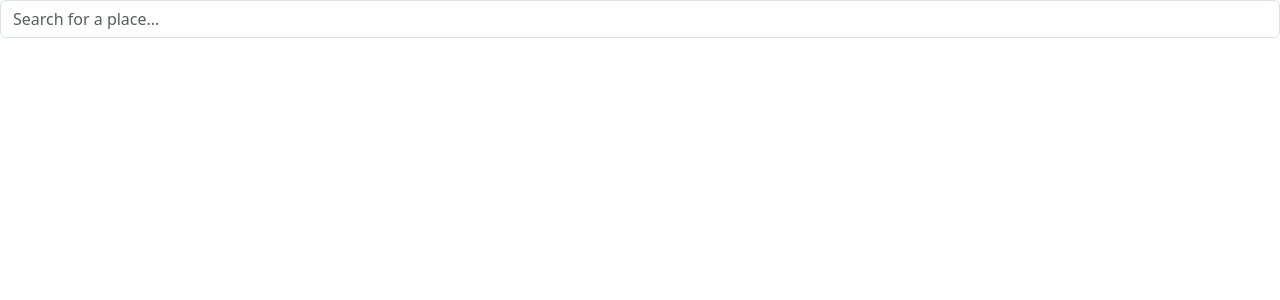
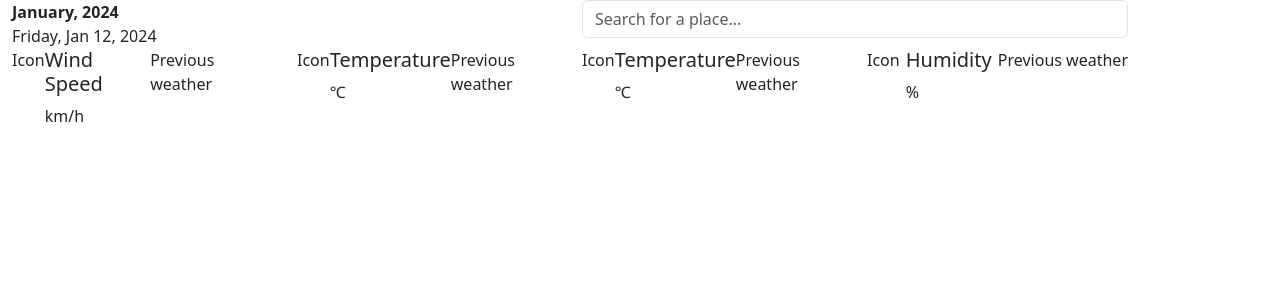
Before and after one commit to matteofalco1986/FSDev12012024, a React (Create React App) app: page / in a window 1280 px wide. Shown: the top 300 px of the page. Built offline with nearby package versions, Linux system fonts and the light colour scheme.

Commit message:
App search now works

```diff
--- a/package.json
+++ b/package.json
@@ -9,6 +9,7 @@
     "bootstrap": "^5.3.2",
     "react": "^18.2.0",
     "react-bootstrap": "^2.9.2",
+    "react-bootstrap-icons": "^1.10.3",
     "react-dom": "^18.2.0",
     "react-router-dom": "^6.21.2",
     "react-scripts": "5.0.1",
--- a/src/components/Conditions.jsx
+++ b/src/components/Conditions.jsx
@@ -1,9 +1,34 @@
-import ConditionTab from "./SingleConditionTab";
+import { Container, Row, Col } from "react-bootstrap";
+import { useState, useEffect } from "react";
+import Temperature from "./Temperature";
+import Wind from "./Wind";
+import RainChance from "./RainChance";
+import Humidity from "./Humidity";
 
-const Conditions = () => {
+const Conditions = ({ weatherInfo }) => {
+
+  const [infoToPass, setInfoTopass] = useState(weatherInfo);
+  useEffect(() => {
+    setInfoTopass(weatherInfo)
+  })
+
   return (
-    <>
-    </>
+    <Container>
+      <Row>
+        <Col xs={12} md={6} lg={3}>
+          <Wind infoToPass={infoToPass.wind}/>
+        </Col>
+        <Col xs={12} md={6} lg={3}>
+          <Temperature infoToPass={infoToPass.main}/>
+        </Col>
+        <Col xs={12} md={6} lg={3}>
+          <Temperature infoToPass={infoToPass.main}/>
+        </Col>
+        <Col xs={12} md={6} lg={3}>
+          <Humidity infoToPass={infoToPass.main}/>
+        </Col>
+      </Row>
+    </Container>
   )
 }
 
--- a/src/components/HomePage.jsx
+++ b/src/components/HomePage.jsx
@@ -2,7 +2,7 @@ import Search from "./Search";
 
 const HomePage = () => {
   return (
-    <div>
+    <div className="d-flex align-items-center">
       <Search />
     </div>
   )
--- /dev/null
+++ b/src/components/Humidity.jsx
@@ -0,0 +1,14 @@
+const Humidity = ({ infoToPass }) => {
+  return (
+    <div className="d-flex justify-content-between condition-tab">
+      <p>Icon</p>
+      <div>
+        <h5>Humidity</h5>
+        <p className="condition-detail">{(infoToPass === undefined) ? null : infoToPass.humidity} &#37;</p>
+      </div>
+      <p>Previous weather</p>
+    </div>
+  )
+}
+
+export default Humidity
--- /dev/null
+++ b/src/components/MyDate.jsx
@@ -0,0 +1,24 @@
+import { useEffect } from "react";
+
+const MyDate = () => {
+
+  const monthsOfTheYear = ['January', 'February', 'March', 'April', 'May', 'June', 'July', 'August', 'September', 'October', 'November', 'December'];
+  const daysOfTheWeek = ['Sunday', 'Monday', 'Tuesday', 'Wednesday', 'Thursday', 'Friday', 'Saturday']
+
+  const date = new Date();
+
+  return (
+    <>
+      <div>
+        <div className="d-flex align-items-center">
+          <p className="mb-0 fw-bold date-title">{`${monthsOfTheYear[date.getMonth()]}, ${date.getFullYear()}`}</p>
+        </div>
+        <div className="d-flex">
+          <p className="mb-0 date-body">{`${daysOfTheWeek[date.getDay()]}, ${monthsOfTheYear[date.getMonth()].slice(0, 3)} ${date.getDate()}, ${date.getFullYear()}`}</p>
+        </div>
+      </div>
+    </>
+ )
+}
+
+export default MyDate;
--- /dev/null
+++ b/src/components/RainChance.jsx
@@ -0,0 +1,14 @@
+const RainChance = ({ infoToPass }) => {
+  return (
+    <div className="d-flex justify-content-between condition-tab">
+      <p>Icon</p>
+      <div>
+        <h5>Rain Chance</h5>
+        <p className="condition-detail">{(infoToPass === undefined) ? null : infoToPass.humidity} &#37;</p>
+      </div>
+      <p>Previous weather</p>
+    </div>
+  )
+}
+
+export default RainChance
--- a/src/components/Search.jsx
+++ b/src/components/Search.jsx
@@ -1,49 +1,86 @@
 import Forecast from "./Forecast";
 import Conditions from "./Conditions";
 import CurrentWeather from "./CurrentWeather";
-import { Form, Button } from "react-bootstrap";
+import MyDate from "./MyDate";
+import { Form, Button, Container, Row, Col } from "react-bootstrap";
 import { useState } from "react";
 
 const Search = () => {
 
+  // Urls e token info
   const geoCodingUrl = 'http://api.openweathermap.org/geo/1.0/direct?';
   const weatherUrl = 'https://api.openweathermap.org/data/2.5/weather?';
   const weatherForecastUrl = 'https://api.openweathermap.org/data/2.5/forecast?';
   const apiKey = 'c960be15bdd96654462f22709940623b';
 
+  // Variables
   const [searchQuery, setSearchQuery] = useState('');
-  const [lat, setLat] = useState('');
-  const [lon, setLon] = useState('');
+  const [weatherToPass, setWeatherToPass] = useState({})
+  let lat = '';
+  let lon = '';
+  let weatherData = {};
 
-  const fetchCoordinates = async (searchQuery) => {
+
+  const fetchCoordinates = async (_searchQuery) => {
     try {
-      const res = await fetch(`${geoCodingUrl}q=${searchQuery}&limit=1&appid=${apiKey}`);
+      const res = await fetch(`${geoCodingUrl}q=${_searchQuery}&limit=1&appid=${apiKey}`);
       if (!res.ok) {
         throw new Error('Network connection was not ok');
       }
       const data = await res.json();
-      console.log(data[0]);
+      lat = data[0].lat.toString();
+      lon = data[0].lon.toString();
     } catch (err) {
       console.error('Error: ', err);
     }
   }
 
-  const fetchWeather = async (lat, lon) => {
+  const fetchWeatherData = async (_lat, _lon) => {
+    try {
+      const res = await fetch(`${weatherUrl}lat=${_lat}&lon=${_lon}&units=metric&APPID=${apiKey}`);
+      if (!res.ok) {
+        throw new Error('Network connection was not ok');
+      }
+      const data = await res.json();
+      // console.log(data);
+      weatherData = data;
+      setWeatherToPass(data);
+
+    } catch (err) {
+      console.error('Error: ', err);
+    }
+  }
+
+  const retrieveData = async (e) => {
+    e.preventDefault();
+    await fetchCoordinates(searchQuery);
+    await fetchWeatherData(lat, lon);
 
   }
 
   return (
     <>
-      <Form onSubmit={(e) => {
-        e.preventDefault();
-        fetchCoordinates(searchQuery);
-      }}>
-        <Form.Control placeholder="Search for a place..." onChange={(e) => {
-          setSearchQuery(e.target.value);
-          console.log(searchQuery);
-        }} />
-        <Button variant="primary" type="submit" className="d-none">Submit request</Button>
-      </Form>
+      <div>
+        <Container>
+          <Row>
+            <Col xs={12} md={6}>
+              <MyDate />
+            </Col>
+            <Col xs={12} md={6}>
+              <Form className="d-flex align-items-center" onSubmit={retrieveData}>
+                <Form.Control placeholder="Search for a place..." onChange={(e) => {
+                  setSearchQuery(e.target.value);
+                }} />
+                <Button variant="primary" type="submit" className="d-none">Submit request</Button>
+              </Form>
+            </Col>
+          </Row>
+        </Container>
+        <Conditions weatherInfo={weatherToPass} />
+        <Forecast />
+        <CurrentWeather />
+      </div>
+
     </>
   )
 }
--- a/src/components/SingleConditionTab.jsx
+++ b/src/components/SingleConditionTab.jsx
@@ -1,9 +1,17 @@
+import { useState, useEffect } from "react";
 
+const ConditionTab = ( { infoToPass }) => {
 
-const ConditionTab = () => {
+  useEffect(() => {
+    console.log(infoToPass)
+  })
+
   return (
-    <>
-    </>
+    <div className="d-flex condition-tab">
+      <p>Icon</p>
+      <p>{(infoToPass === undefined) ? null : infoToPass.speed }</p>
+      <p>Previous weather</p>
+    </div>
   )
 }
 
--- /dev/null
+++ b/src/components/Temperature.jsx
@@ -0,0 +1,16 @@
+const Temperature = ({ infoToPass }) => {
+  return (
+    <>
+      <div className="d-flex justify-content-between condition-tab">
+        <p>Icon</p>
+        <div>
+          <h5>Temperature</h5>
+          <p className="condition-detail">{(infoToPass === undefined) ? null : infoToPass.temp}&#8451;</p>
+        </div>
+        <p>Previous weather</p>
+      </div>
+    </>
+  )
+}
+
+export default Temperature
--- /dev/null
+++ b/src/components/Wind.jsx
@@ -0,0 +1,14 @@
+const Wind = ({ infoToPass }) => {
+  return (
+    <div className="d-flex justify-content-between condition-tab">
+      <p>Icon</p>
+      <div>
+        <h5>Wind Speed</h5>
+        <p className="condition-detail">{(infoToPass === undefined) ? null : infoToPass.speed} km/h</p>
+      </div>
+      <p>Previous weather</p>
+    </div>
+  )
+}
+
+export default Wind
```
Also changed, not shown: 1 other file (tests, documents, lock files or other folders).
